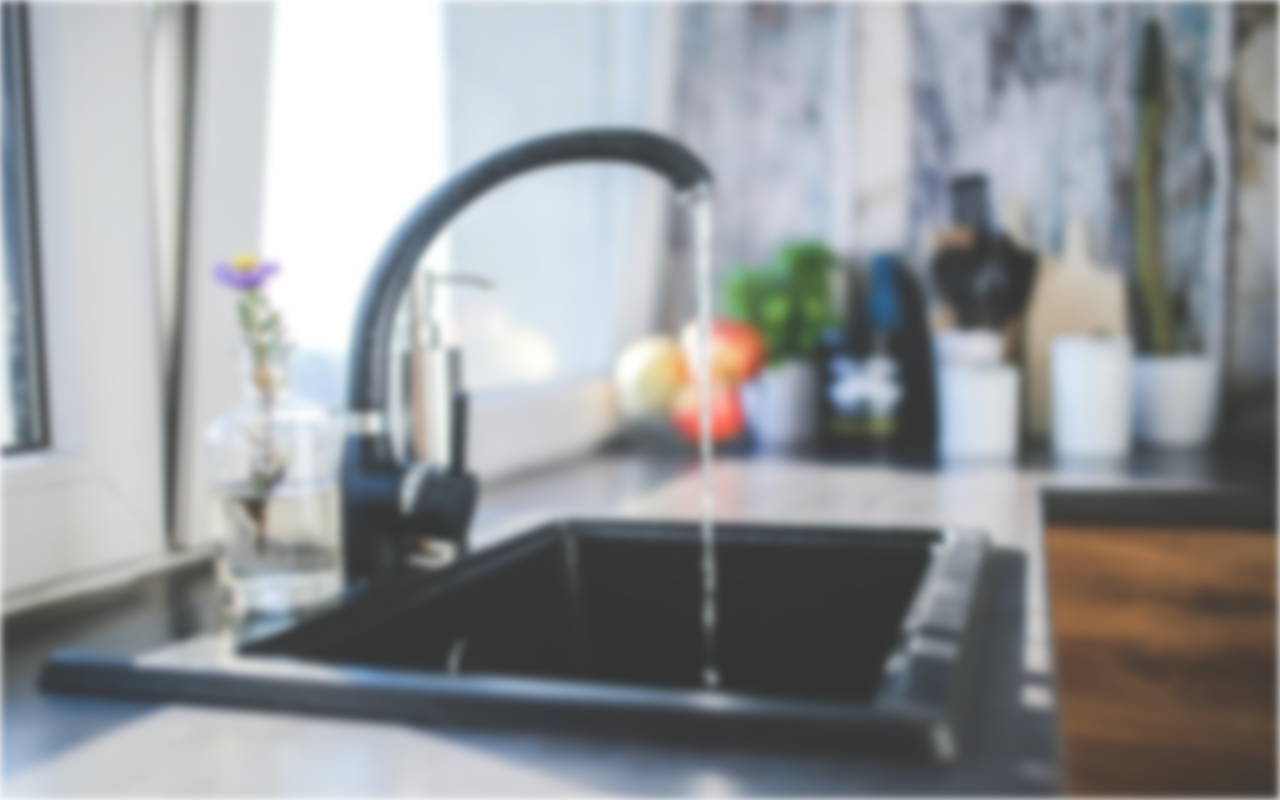
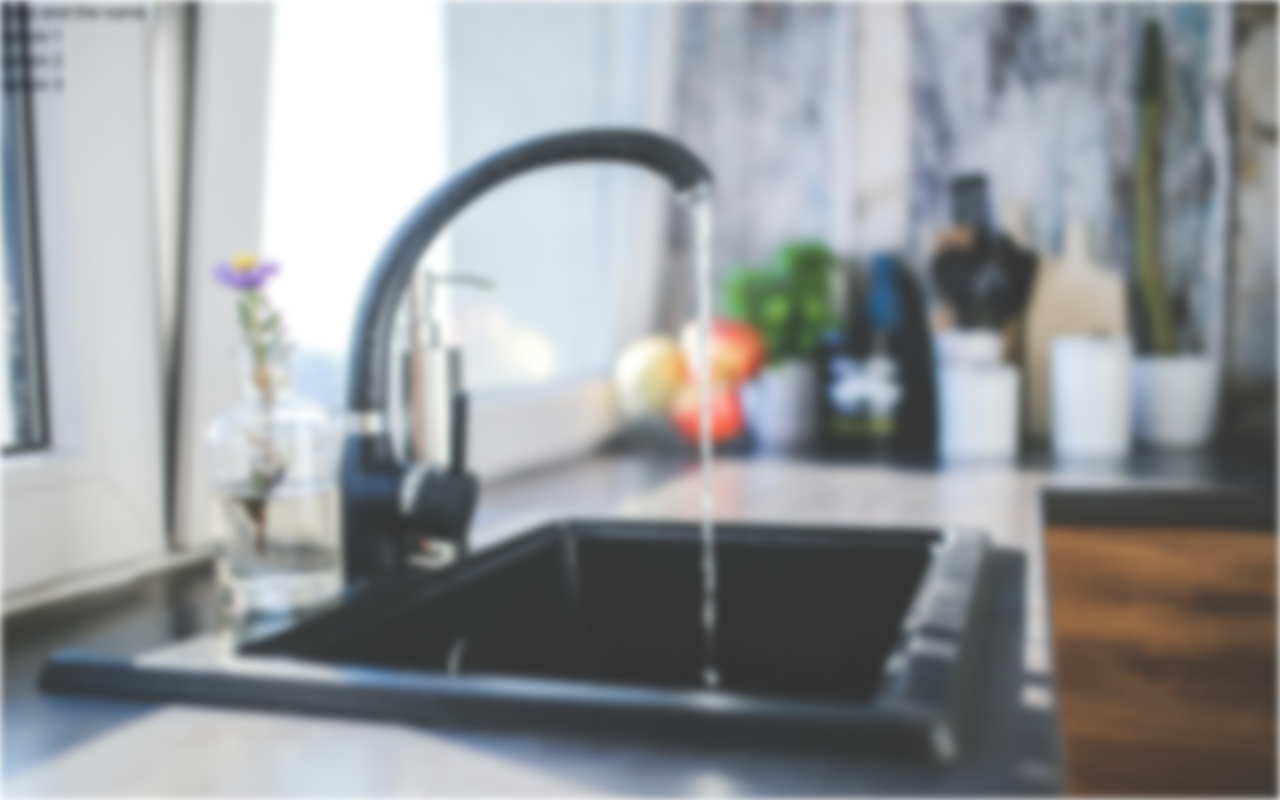
Before and after one commit to kyrenieee/sinkssyys, a website: page dist/home.html in a window 1280 px wide. Drawn offline with Linux system fonts and the light colour scheme.

Commit message:
added contents to navbar

```diff
--- a/dist/home.html
+++ b/dist/home.html
@@ -9,14 +9,15 @@
 </head>
 <body>
   <section class="blur-sm backdrop-blur-none bg-fixed w-screen h-screen" style="background-image: url(../images/loginbg.jpg); background-size: cover;">
-    <nav>
+    <nav class="clear">
       <div>
+        <h1>Logo and the name</h1>
       </div>
       <div>
       <ul>
-        <li></li>
-        <li></li>
-        <li></li>
+        <li>option 1</li>
+        <li>option 2</li>
+        <li>option 3</li>
       </ul>
       </div>
     </nav>
```
